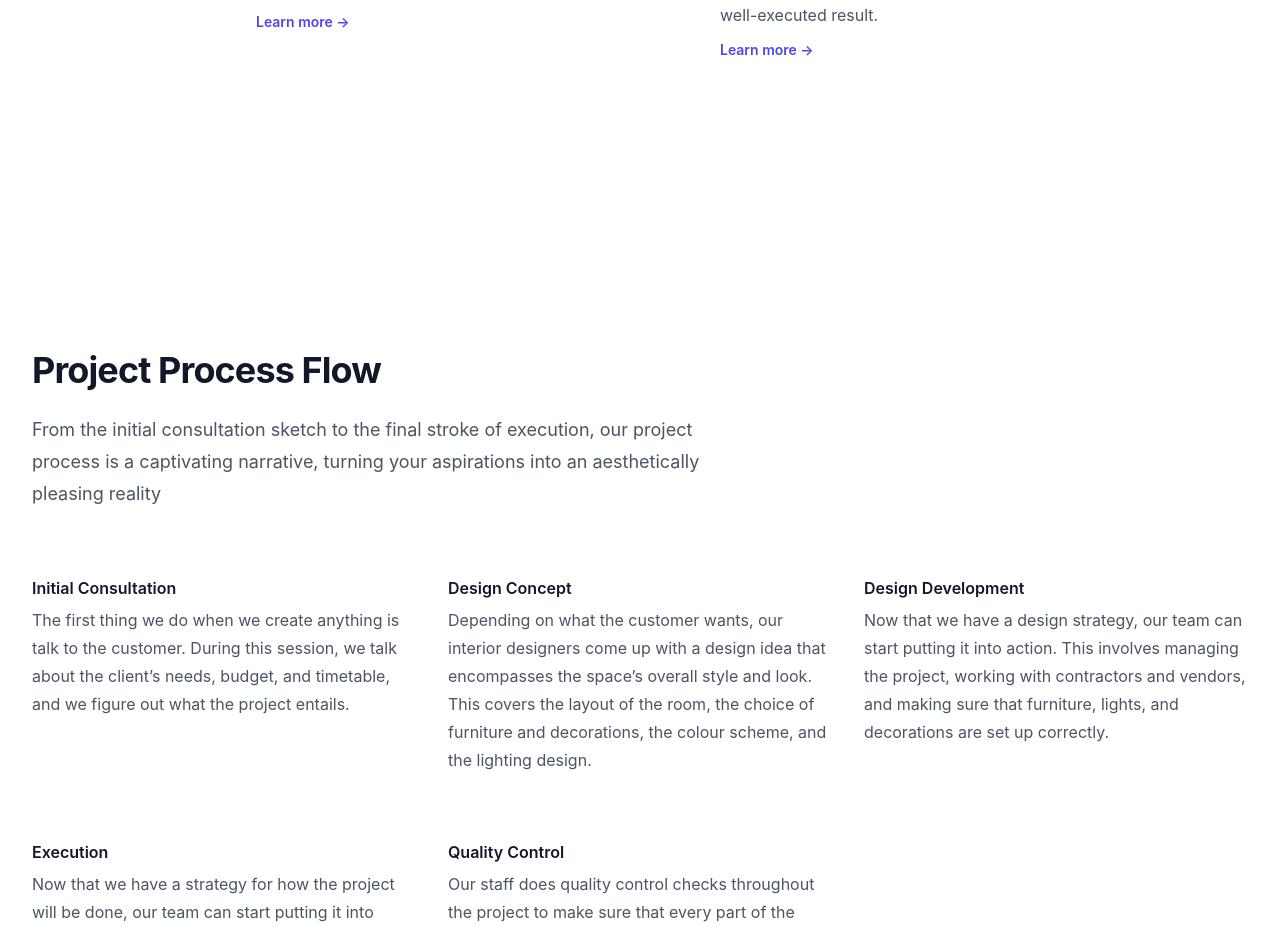
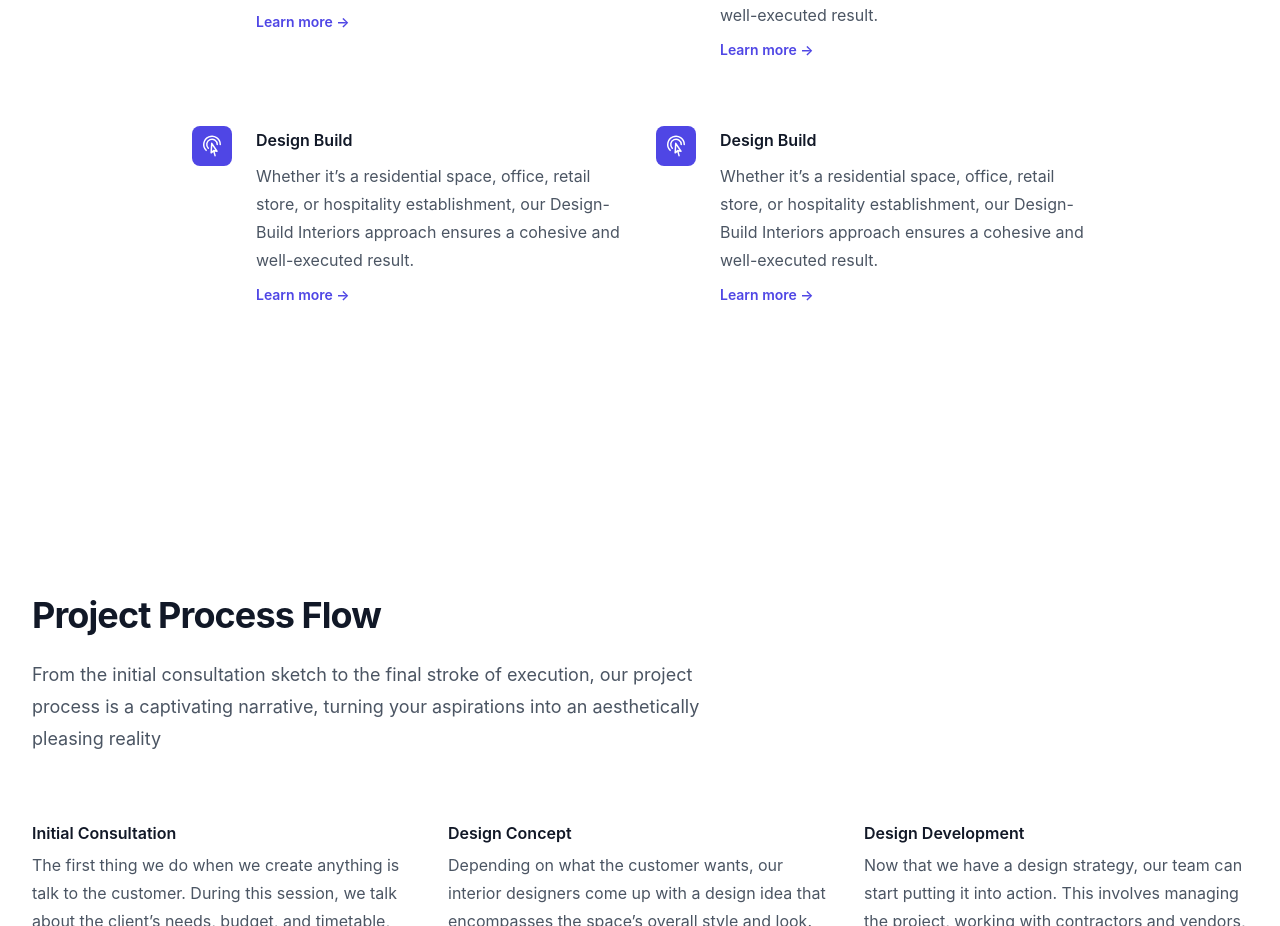
Before and after one commit to harshal3007/Exemplar-app, a React (Create React App) app: page / in a window 1280 px wide. Shown: the part 3140-4066 px from the top of the page. Built offline with nearby package versions, Linux system fonts and the light colour scheme.

Commit message:
input tag fixed

```diff
--- a/src/Component/About.jsx
+++ b/src/Component/About.jsx
@@ -15,15 +15,18 @@ const About = () => {
   const [stats, setStats] = useState(initialStats);
   const statsRef = useRef(null);
 
+
   useEffect(() => {
-    const animationDuration = 2000;
-    const animationInterval = 50;
+    let isMounted = true;
 
     const targetStats = [
       { label: "Years of cumulative experience", value: 50 },
       { label: "Lakhs Square feet executed", value: 5 },
       { label: "We have grown in the last year", value: 700 },
     ];
+
+    const animationDuration = 2000;
+    const animationInterval = 50;
 
     const animationSteps = targetStats.map((target, index) => {
       const startValue = initialStats[index].value;
@@ -36,15 +39,15 @@ const About = () => {
       }));
     });
 
-    let step = 0;
-
     const handleIntersection = (entries) => {
       if (entries[0].isIntersecting) {
+        let step = 0;
+
         const animationIntervalId = setInterval(() => {
-          setStats(animationSteps.map((steps) => steps[step]));
-          step += 1;
-
-          if (step > animationSteps[0].length - 1) {
+          if (isMounted && step < animationSteps[0].length) {
+            setStats(animationSteps.map((steps) => steps[step]));
+            step += 1;
+          } else {
             clearInterval(animationIntervalId);
           }
         }, animationInterval);
@@ -57,8 +60,13 @@ const About = () => {
 
     observer.observe(statsRef.current);
 
-    return () => observer.disconnect();
+    return () => {
+      isMounted = false;
+      observer.disconnect();
+    };
   }, []);
+
+
 
   return (
     <div className="bg-white mb-16">
--- a/src/Component/Services.jsx
+++ b/src/Component/Services.jsx
@@ -24,6 +24,18 @@ const features = [
     description:
       "From small office spaces to large corporate headquarters, we have the expertise to handle projects of any scale.",
     icon: BuildingOfficeIcon,
+  },
+  {
+    name: "Design Build",
+    description:
+      "Whether it’s a residential space, office, retail store, or hospitality establishment, our Design-Build Interiors approach ensures a cohesive and well-executed result.",
+    icon: CursorArrowRippleIcon,
+  },
+  {
+    name: "Design Build",
+    description:
+      "Whether it’s a residential space, office, retail store, or hospitality establishment, our Design-Build Interiors approach ensures a cohesive and well-executed result.",
+    icon: CursorArrowRippleIcon,
   },
   {
     name: "Design Build",
```
